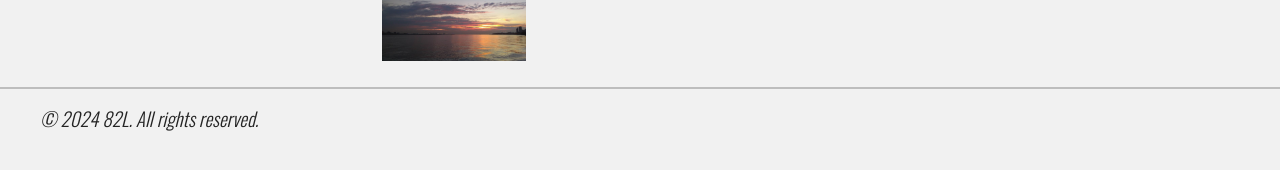
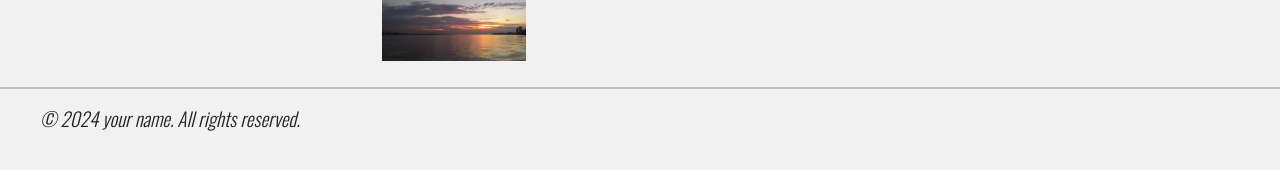
Before and after one commit to 82l-forkplace/jekyll-portfolio-theme, a Jekyll site: the page built from _projects/pojectsample.md, in a window 1280 px wide. Shown: the part 413-583 px from the top of the page. Built offline with Jekyll 4.4.1, drawn with Linux system fonts in a browser that asks for light colours.

Commit message:
correct _config.yml

```diff
--- a/_config.yml
+++ b/_config.yml
@@ -24,12 +24,12 @@
 # be sure to name the folder containing the categories like that _<nameOfCategory>
 
 author:
-  name: '82L'
-  email: contacter82l@gmail.com
-  twitter_username: EightyTwoL
+  name: 'your name'
+  email: contact@email.com
+  twitter_username: TwitterHandle
   #  facebook_username:
-  github_username:  82l
-  gitlab_username:  82l
+  github_username:  GitHubHandle
+  gitlab_username:  GitLabHandle
   itch_username:  ItchHandle
 
 
```
